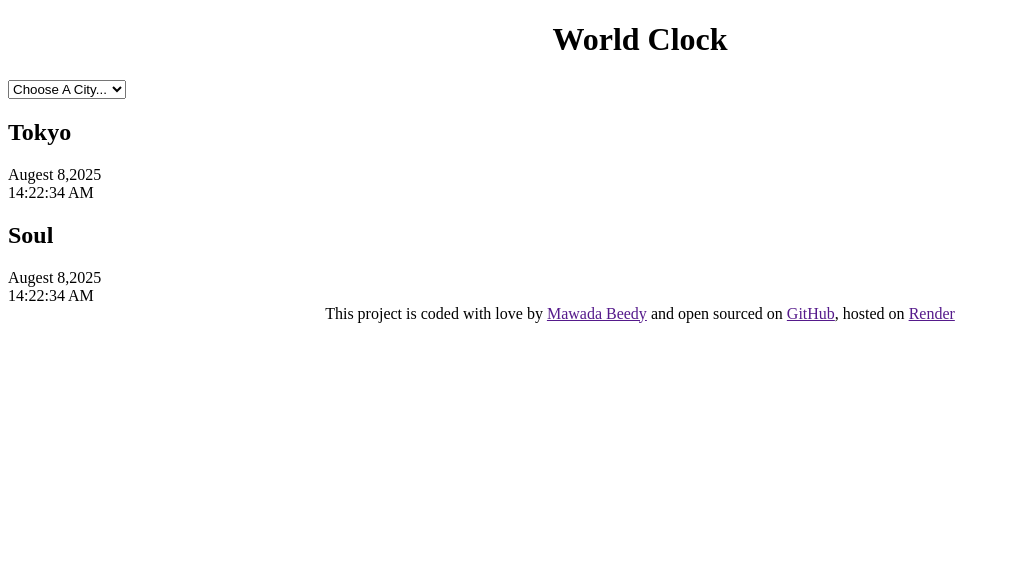
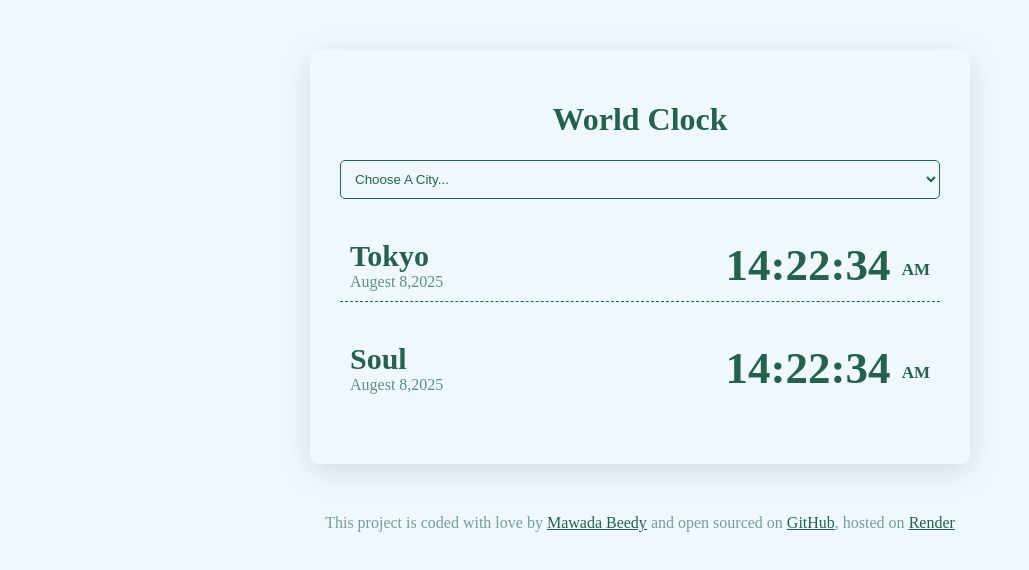
Before and after one commit to Mawada1512/world-clock, a plain HTML site: page index.html in a window 1280 px wide. Shown: the whole page, without its empty margins (0-1029 px from the left). Drawn offline with Linux system fonts and the light colour scheme.

Commit message:
added cee to style the projsct

```diff
--- a/index.html
+++ b/index.html
@@ -15,23 +15,31 @@
         <option value="">Paris</option>
         <option value="">New York</option>
       </select>
-      <div class="acity">
-        <h2>Tokyo</h2>
-        <div class="date">Augest 8,2025</div>
-        <div class="time">14:22:34 AM</div>
+      <div class="city">
+        <div>
+          <h2>Tokyo</h2>
+          <div class="date">Augest 8,2025</div>
+        </div>
+        <div class="time">14:22:34 <small>AM</small></div>
       </div>
-       </select>
-      <div class="acity">
-        <h2>Soul</h2>
-        <div class="date">Augest 8,2025</div>
-        <div class="time">14:22:34 AM</div>
+      <div class="city">
+        <div>
+          <h2>Soul</h2>
+          <div class="date">Augest 8,2025</div>
+        </div>
+        <div class="time">14:22:34 <small>AM</small></div>
       </div>
     </div>
     <footer>
       This project is coded with love by
-      <a href="" target="_blank">Mawada Beedy</a> and open sourced on
-      <a href="" target="_blank">GitHub</a>, hosted on
-      <a href="" target="_blank"> Render</a>
+      <a href="https://github.com/Mawada1512" target="_blank">Mawada Beedy</a>
+      and open sourced on
+      <a href="https://github.com/Mawada1512/world-clock" target="_blank"
+        >GitHub</a
+      >, hosted on
+      <a href="https://world-clock-uxqp.onrender.com/" target="_blank">
+        Render</a
+      >
     </footer>
     <script src="insex.js"></script>
   </body>
--- a/style.css
+++ b/style.css
@@ -1,6 +1,60 @@
+body {
+  background-color: aliceblue;
+}
+
 h1 {
   text-align: center;
+  color: rgb(38, 97, 77);
+}
+.container {
+  max-width: 600px;
+  margin: 50px auto;
+  background-color: aliceblue;
+  padding: 30px;
+  box-shadow: rgba(100, 100, 111, 0.2) 0px 7px 29px 0px;
+  border-radius: 10px;
+}
+h2 {
+  margin: 0;
+  color: rgb(38, 97, 77);
+  font-size: 30px;
+}
+.date {
+  opacity: 0.7;
+  color: rgb(38, 97, 77);
+}
+select {
+  display: block;
+  width: 100%;
+  padding: 10px;
+  border-radius: 5px;
+  border: 1px solid rgb(38, 97, 77);
+  background-color: aliceblue;
+  color: rgb(38, 97, 77);
+}
+.city {
+  display: flex;
+  justify-content: space-between;
+  margin: 30px 0;
+  padding: 10px;
+  border-bottom: 1px dashed rgb(38, 97, 77);
+}
+.city:last-child {
+  border: none;
+}
+.time {
+  font-weight: bold;
+  font-size: 45px;
+  color: rgb(38, 97, 77);
+}
+small {
+  vertical-align: middle;
+  font-size: 17px;
 }
 footer {
   text-align: center;
+  color: rgba(38, 97, 77, 0.6);
 }
+a {
+  color: rgb(38, 97, 77);
+}
```
